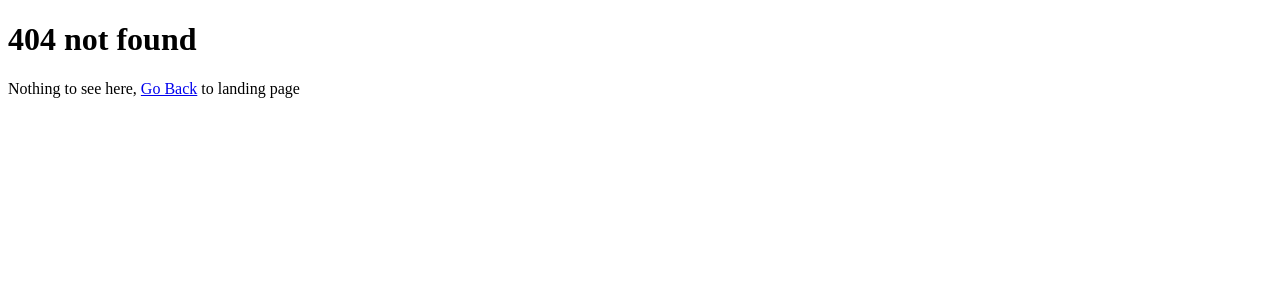
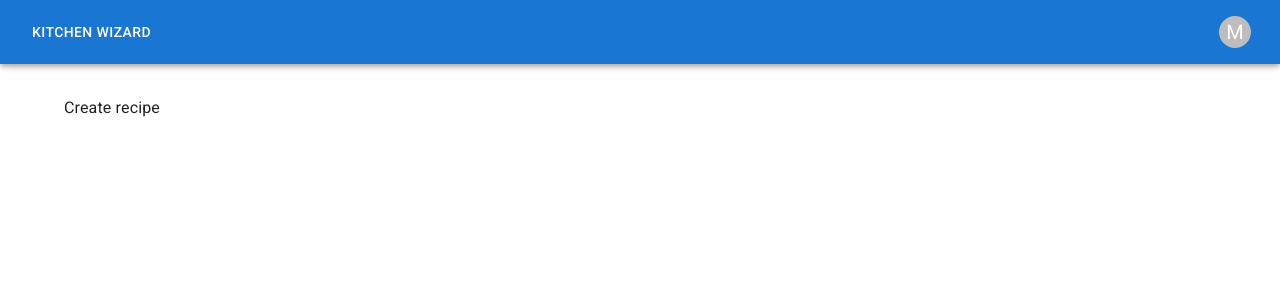
Before and after one commit to kriskrystev/kitchen-wizard-front, a React (Create React App) app: page /recipes/edit/1 in a window 1280 px wide. Before the commit this address had no page. Shown: the top 300 px of the page. Built offline with nearby package versions, Linux system fonts and the light colour scheme; sample sign-in values are in the browser's storage.

Commit message:
Add new child routes for new and edit recipe; Use the useNavigate hook in the recipes list to navigate on +new button click; Create an empty create recipe form;

```diff
--- /dev/null
+++ b/src/components/features/recipes/CreateRecipeForm.tsx
@@ -0,0 +1,8 @@
+// To be implemented
+function CreateRecipeForm() {
+	return (
+		<>Create recipe</>
+	)
+}
+
+export default CreateRecipeForm;
--- a/src/components/features/recipes/RecipesList.tsx
+++ b/src/components/features/recipes/RecipesList.tsx
@@ -5,8 +5,10 @@ import * as React from 'react';
 import Search from "../../shared/Search";
 import LoadingList from "../../shared/LoadingList";
 import AddIcon from '@mui/icons-material/Add';
+import { useNavigate } from "react-router-dom";
 
 function RecipesList() {
+	const navigate = useNavigate();
 	const { data, isLoading, error } = useGetRecipesQuery();
 
 	if (error) {
@@ -41,7 +43,7 @@ function RecipesList() {
 						<Search placeholder="Search Recipes"/>
 					</Grid>
 					<Grid item>
-						<Button variant="outlined" startIcon={<AddIcon/>}>
+						<Button variant="outlined" onClick={() => navigate('/recipes/new')} startIcon={<AddIcon/>}>
 							New
 						</Button>
 					</Grid>
```
Also changed, not shown: src/routes/routes.tsx (+7 -2 lines).
